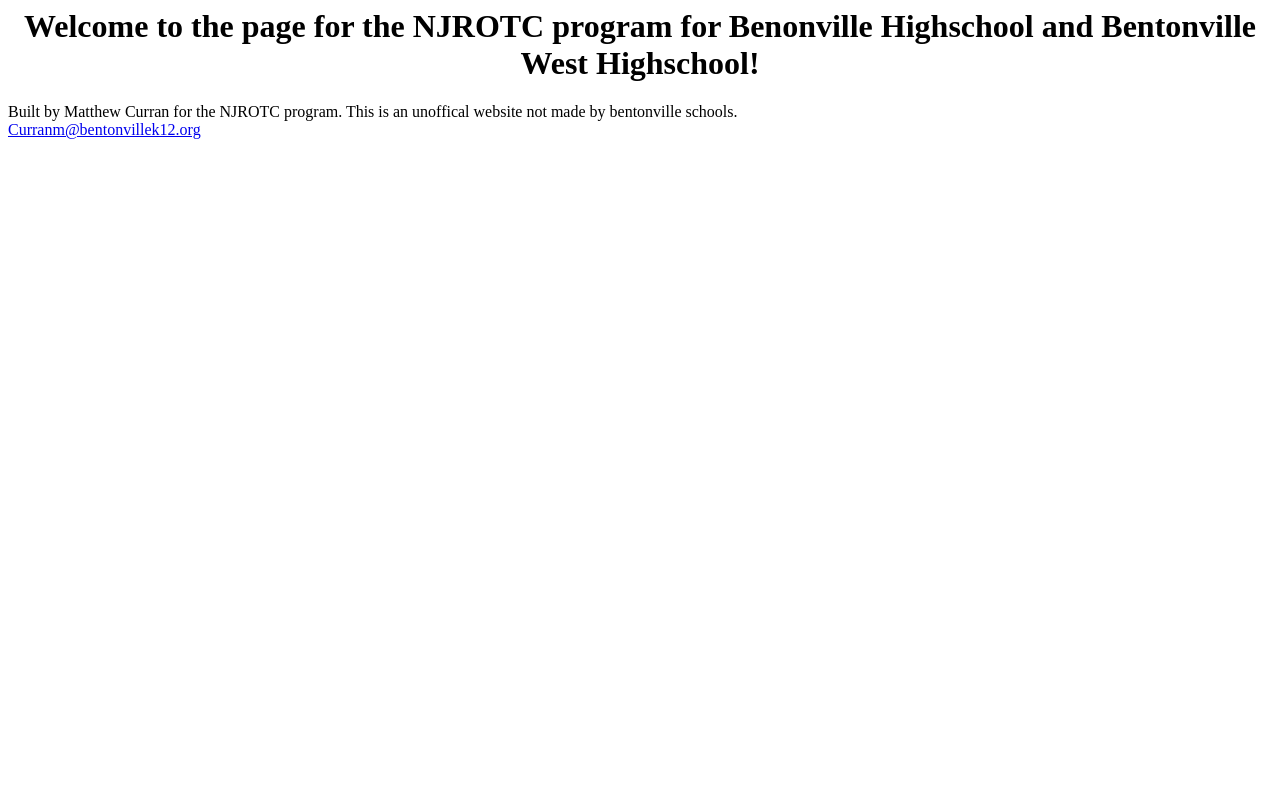
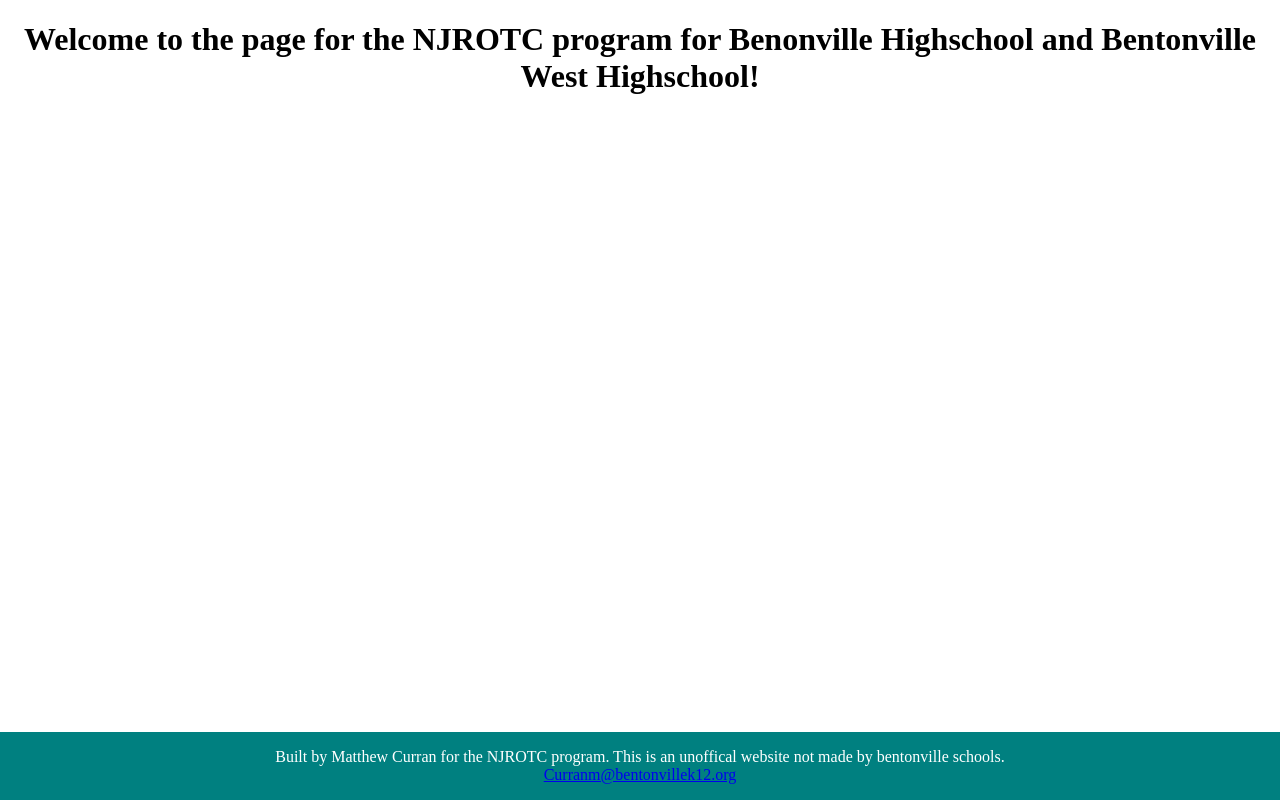
Before and after one commit to TitanumPhenox/NJROTC, a plain HTML site: page index.html in a window 1280 px wide. Drawn offline with Linux system fonts and the light colour scheme.

Commit message:
Update index.html
Add a CSS footer

```diff
--- a/index.html
+++ b/index.html
@@ -1,3 +1,5 @@
+<!doctype html>
+
 <html>
 <title> NJROTC - Bentonville </title>
 <link rel = "icon" href =
@@ -9,10 +11,26 @@
   </h1>
 </center>
 <body>
-<footer>
+<head>
+<meta name="viewport" content="width=device-width, initial-scale=1">
+<style>
+.footer {
+   position: fixed;
+   left: 0;
+   bottom: 0;
+   width: 100%;
+   background-color: teal;
+   color: white;
+   text-align: center;
+}
+</style>
+</head>
+<body>
+<div class="footer">
   <p>Built by Matthew Curran for the NJROTC program. This is an unoffical website not made by bentonville schools. <br>
   <a href="mailto:Curranm@bentonvillek12.org">Curranm@bentonvillek12.org</a></p>
-</footer>
+</div>
 
 </body>
+</body>
 </html>
```
